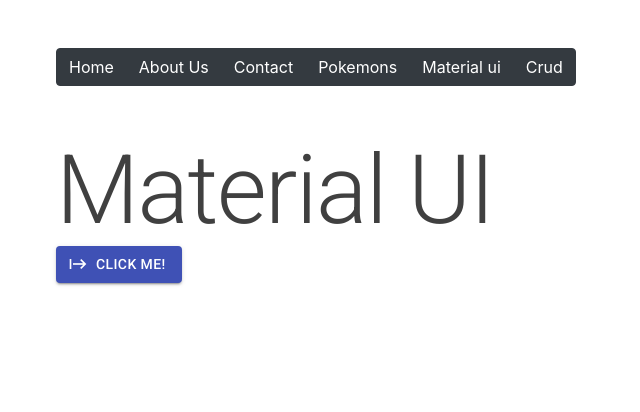
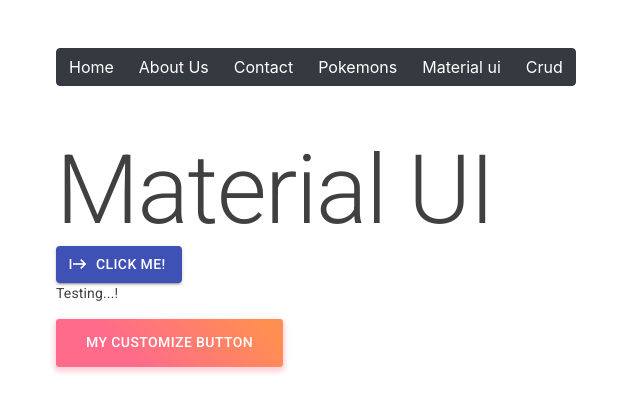
Before and after one commit to moive/react-hooks, a React (Create React App) app: page /material-ui in a window 1280 px wide. Shown: the top 412 px of the page, without its empty margins (0-640 px from the left). Built offline with nearby package versions, Linux system fonts and the light colour scheme.

Commit message:
custom style button

```diff
--- a/src/components/MaterialUi.jsx
+++ b/src/components/MaterialUi.jsx
@@ -1,7 +1,20 @@
-import { Button, Icon, Typography } from '@material-ui/core';
+import { Button, Icon, makeStyles, Typography } from '@material-ui/core';
 import React from 'react'
 
+const useStyle = makeStyles({
+    custonBtn:{
+        background: 'linear-gradient(45deg, #FE6B8B 30%, #FF8E53 90%)',
+        border: 0,
+        borderRadius: 3,
+        boxShadow: '0 3px 5px 2px rgba(255, 105, 135, .3)',
+        color: 'white',
+        height: 48,
+        padding: '0 30px',
+    }
+});
+
 const MaterialUi = () => {
+    const classes = useStyle();
     const ClickMe = ()=> {
         console.log("Click me...!");
     }
@@ -16,6 +29,10 @@
                 onClick={()=> ClickMe()}
                 startIcon={<Icon>start</Icon>}
             >Click me!</Button>
+            <Typography variant="body2" paragraph color="initial">Testing...!</Typography>
+            <Button className={classes.custonBtn}>
+                My customize button
+            </Button>
         </div>
     )
 }
```
Also changed, not shown: 1 other file (tests, documents, lock files or other folders).
